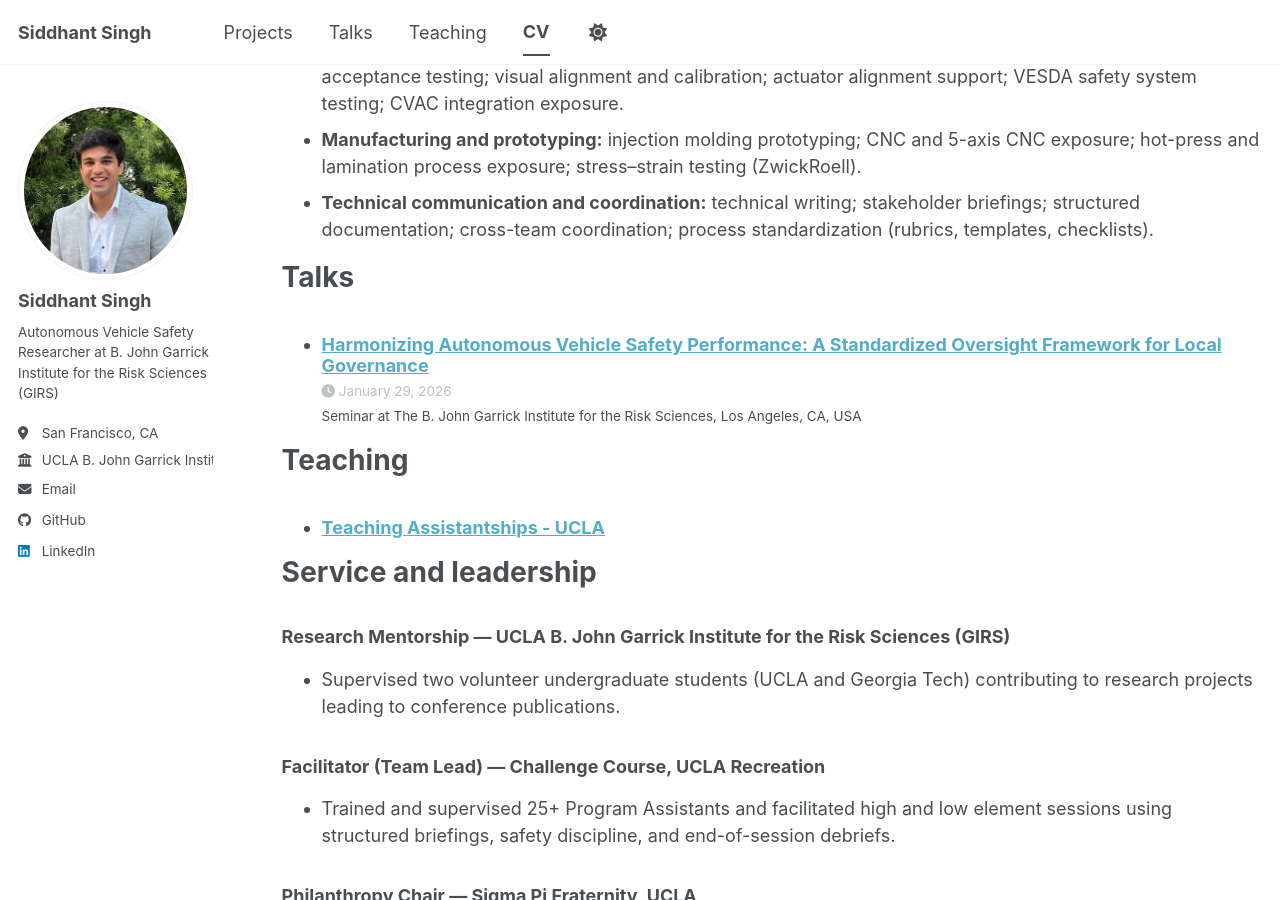
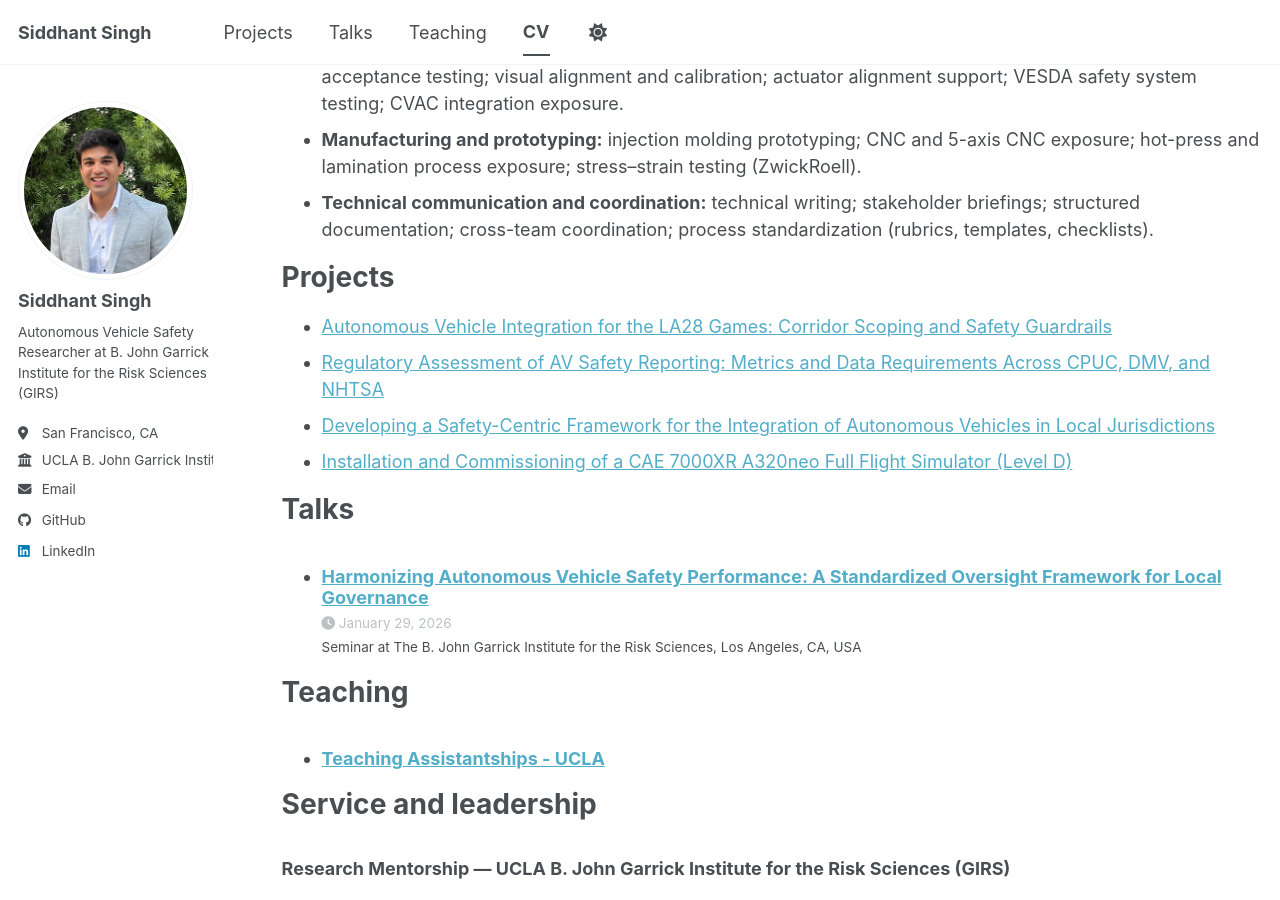
Before and after one commit to sidsingh30/sidsingh30.github.io, a Jekyll site: the page built from _pages/cv.md, in a window 1280 px wide and 900 px high, scrolled down 2660 px. Built offline with Jekyll 4.4.1, drawn with Linux system fonts in a browser that asks for light colours; a script bundle is joined from its source files by our own code; library files that are not in the unit come from our copies.

Commit message:
Add projects section to CV page
Added a projects section to the CV page with dynamic content.

```diff
--- a/_pages/cv.md
+++ b/_pages/cv.md
@@ -76,6 +76,14 @@ Skills
 - **Manufacturing and prototyping:** injection molding prototyping; CNC and 5-axis CNC exposure; hot-press and lamination process exposure; stress–strain testing (ZwickRoell).
 - **Technical communication and coordination:** technical writing; stakeholder briefings; structured documentation; cross-team coordination; process standardization (rubrics, templates, checklists).
 
+Projects
+======
+
+<ul>
+  {% for p in site.portfolio %}
+    <li><a href="{{ p.url | relative_url }}">{{ p.title }}</a></li>
+  {% endfor %}
+</ul>
 
 Talks
 ======
```
